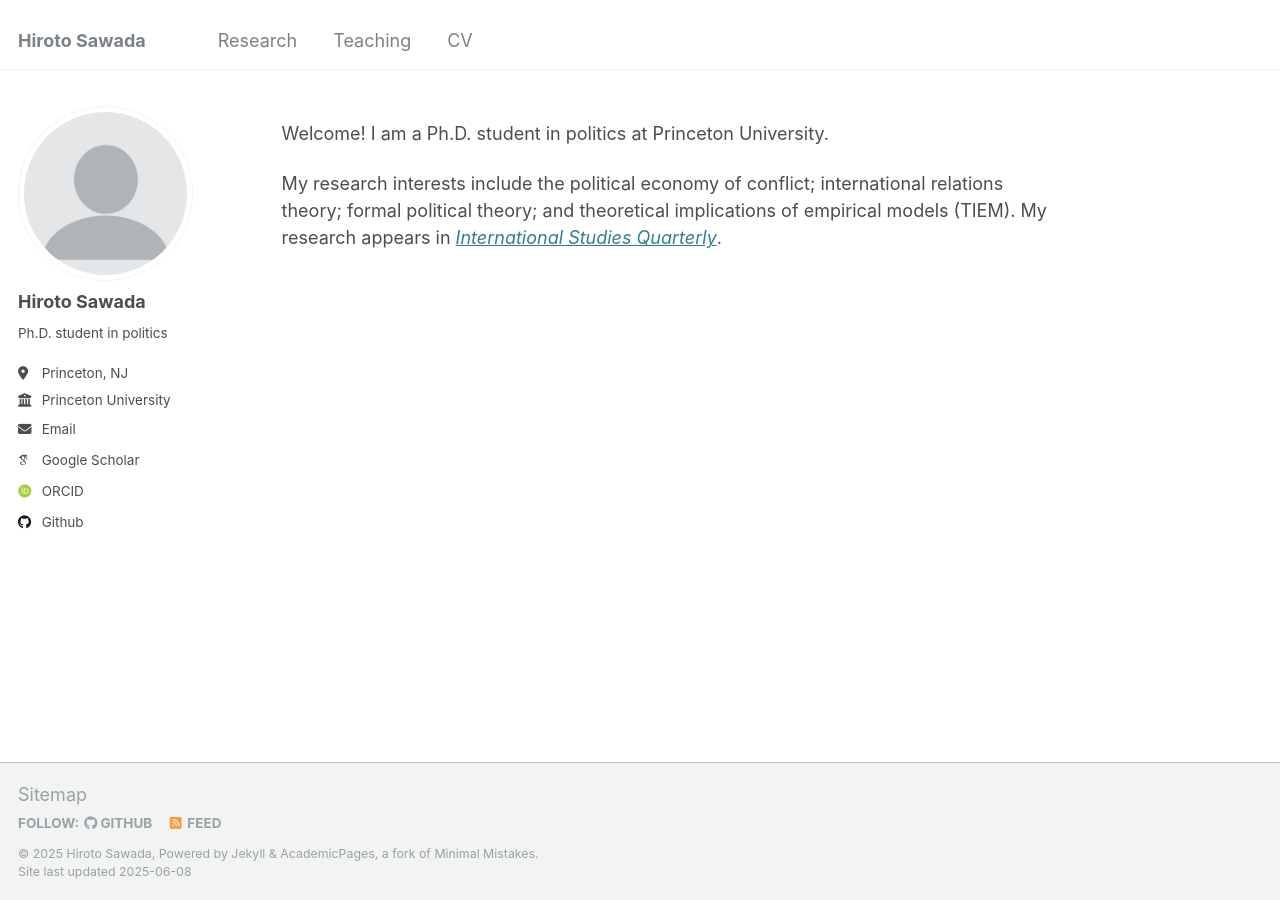
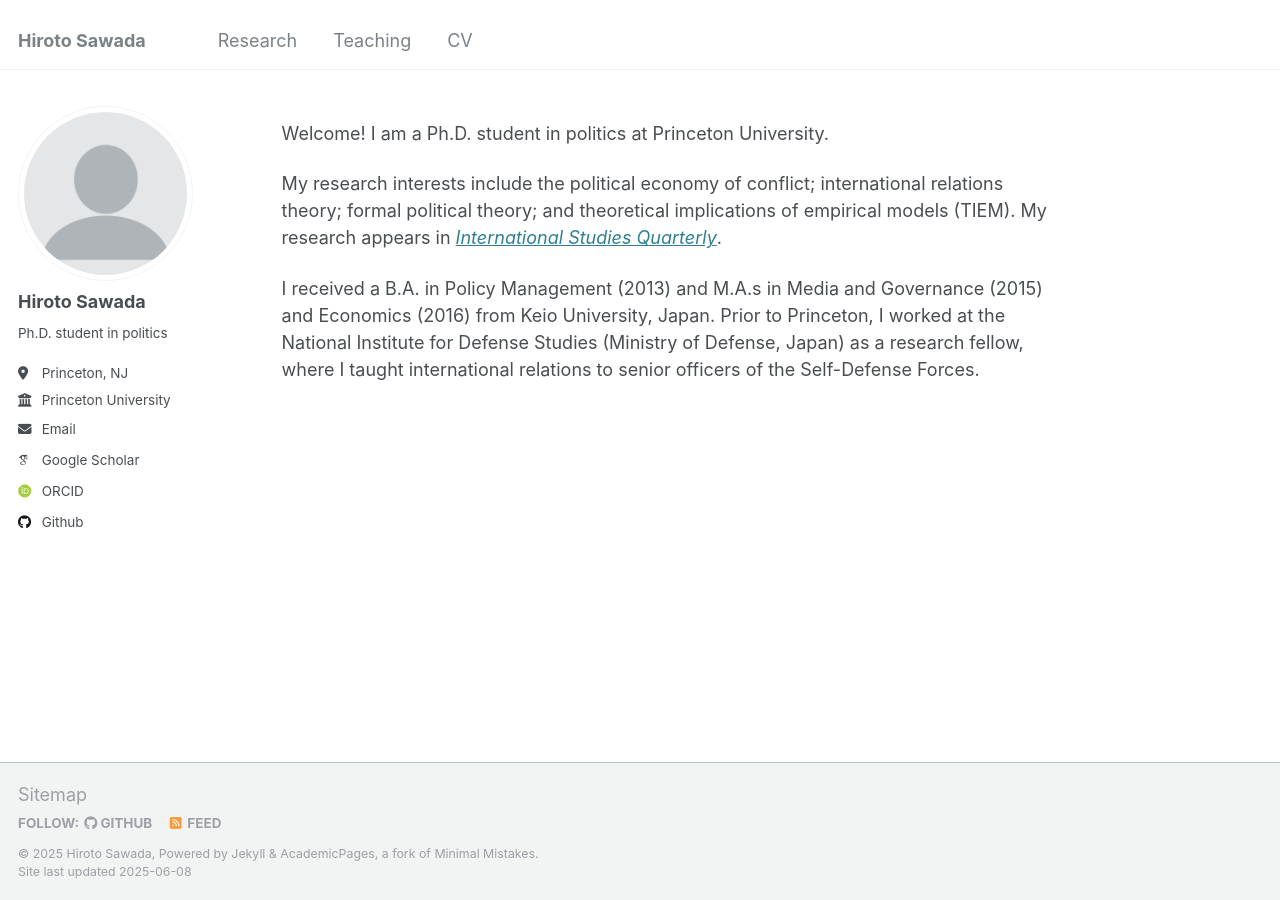
Before and after one commit to hiroto-sawada/hiroto-sawada.github.io, a Jekyll site: the page built from _pages/about.md, in a window 1280 px wide. Built offline with Jekyll 4.4.1, drawn with Linux system fonts in a browser that asks for light colours; some web fonts are replaced.

Commit message:
Update about.md

```diff
--- a/_pages/about.md
+++ b/_pages/about.md
@@ -11,3 +11,5 @@ Welcome! I am a Ph.D. student in politics at Princeton University.
 
 My research interests include the political economy of conflict; international relations theory; formal political theory; and theoretical implications of empirical models (TIEM).
 My research appears in [_International Studies Quarterly_](https://doi.org/10.1093/isq/sqae023).
+
+I received a B.A. in Policy Management (2013) and M.A.s in Media and Governance (2015) and Economics (2016) from Keio University, Japan. Prior to Princeton, I worked at the National Institute for Defense Studies (Ministry of Defense, Japan) as a research fellow, where I taught international relations to senior officers of the Self-Defense Forces.
```
